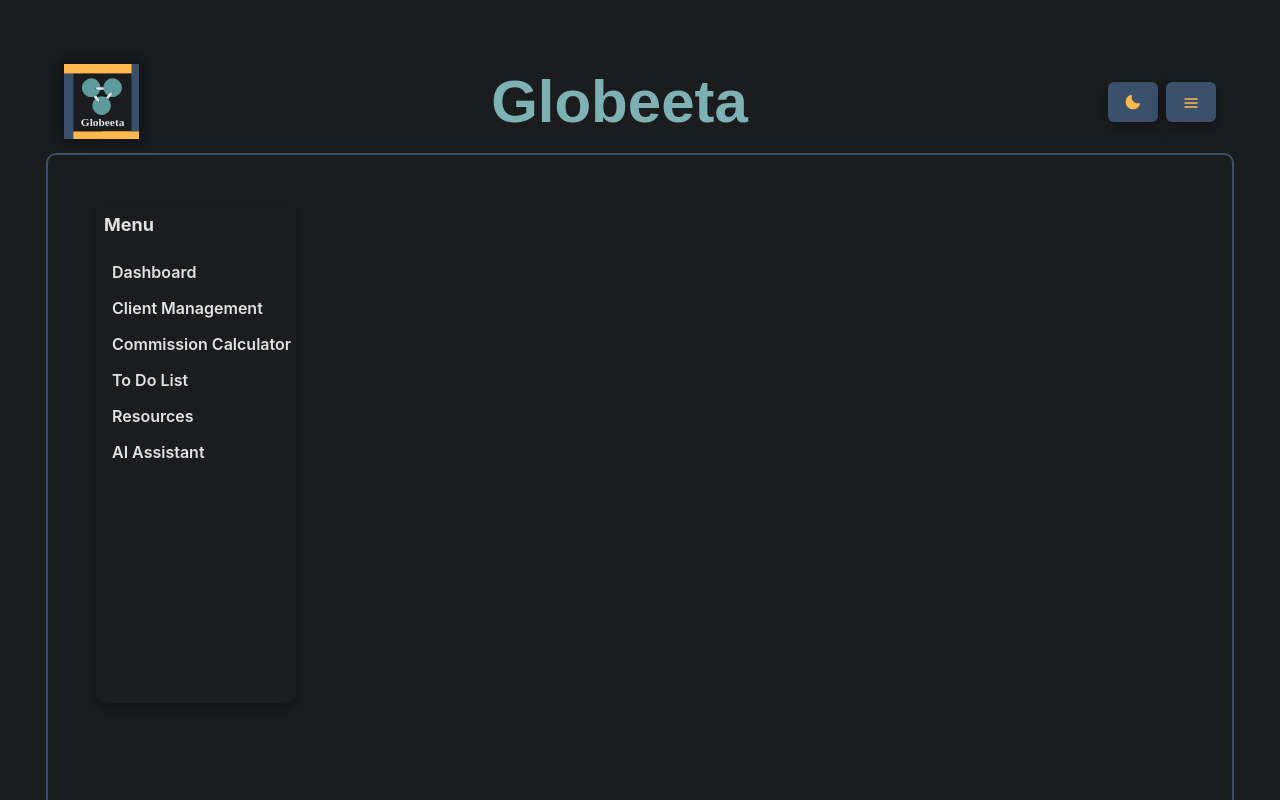
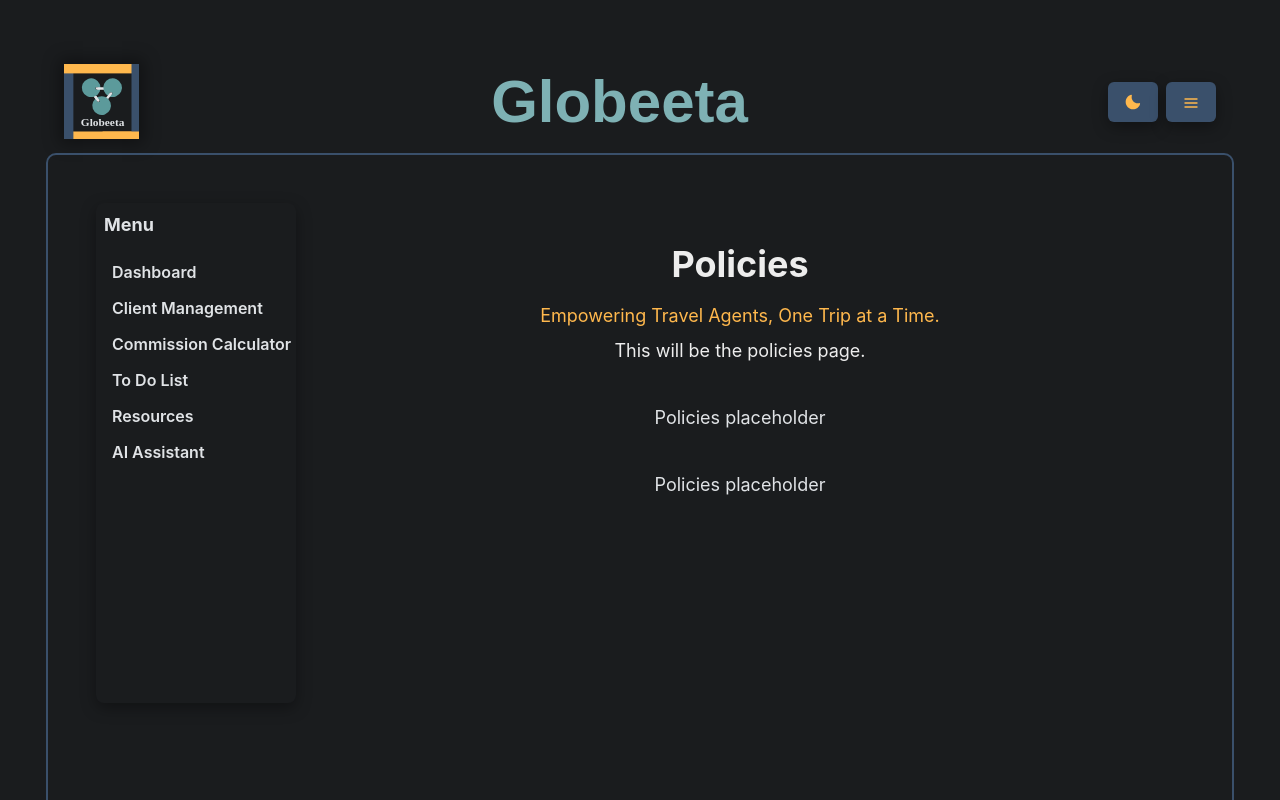
Before and after one commit to JayEyeM/Travel-Agent-App, a React (Vite) app: page /policies in a window 1280 px wide. Shown: the top 800 px of the page. Built offline with nearby package versions, Linux system fonts and the light colour scheme; no server answers.

Commit message:
Add Policies page route

```diff
--- a/src/App.tsx
+++ b/src/App.tsx
@@ -16,6 +16,7 @@
 import LearnMore from './pages/learnMore';
 import Resources from './pages/Resources';
 import ToDoNotes from './components/generalUtils/ToDoNotes';
+import Policies from './pages/Policies';
 
 function App() {
   const { primary, background } = useBrandColors();
@@ -69,6 +70,7 @@
               <Route path="/signup" element={<Signup />} />
               <Route path="/learnMore" element={<LearnMore />} />
               <Route path="/about" element={<About />} />
+              <Route path="/policies" element={<Policies />} />
             </Routes>
         </Box>
 
--- a/src/components/generalUtils/NavbarMenu.tsx
+++ b/src/components/generalUtils/NavbarMenu.tsx
@@ -33,6 +33,7 @@
                     <MenuLink to="/about" texts="About" isActive={currentPage === 'about'} />
                     <MenuLink to="/signin" texts="Sign In" isActive={currentPage === 'signin'} />
                     <MenuLink to="/signout" texts="Sign Out" isActive={currentPage === 'signout'} />
+                    <MenuLink to="/policies" texts="Policies" isActive={currentPage === 'policies'} />
 
                 </SimpleGrid>
             </MenuList>
--- /dev/null
+++ b/src/pages/Policies.tsx
@@ -0,0 +1,36 @@
+// src/pages/Polcies.tsx
+import React from 'react';
+import { Box, Heading, Text } from '@chakra-ui/react';
+import { useBrandColors } from '../components/generalUtils/theme';
+
+const Policies: React.FC = () => {
+  const { primary, background, accent, secondary, text } = useBrandColors();
+  return (
+    <Box textAlign="center" py={10} px={6}>
+      <Heading as="h1" size="xl" mb={4}>
+        Policies
+      </Heading>
+      <Text color={secondary} fontSize="lg">
+
+        Empowering Travel Agents, One Trip at a Time.
+      </Text>
+      <Text fontSize="lg" mt={2}>
+
+      This will be the policies page.
+      </Text>
+
+      <Box>
+        <Text fontSize="lg" mt={10} color={text}>
+          Policies placeholder
+        </Text>
+      </Box>
+      <Box>
+        <Text fontSize="lg" mt={10} color={text}>
+          Policies placeholder
+        </Text>
+      </Box>
+    </Box>
+  );
+};
+
+export default Policies;
```
